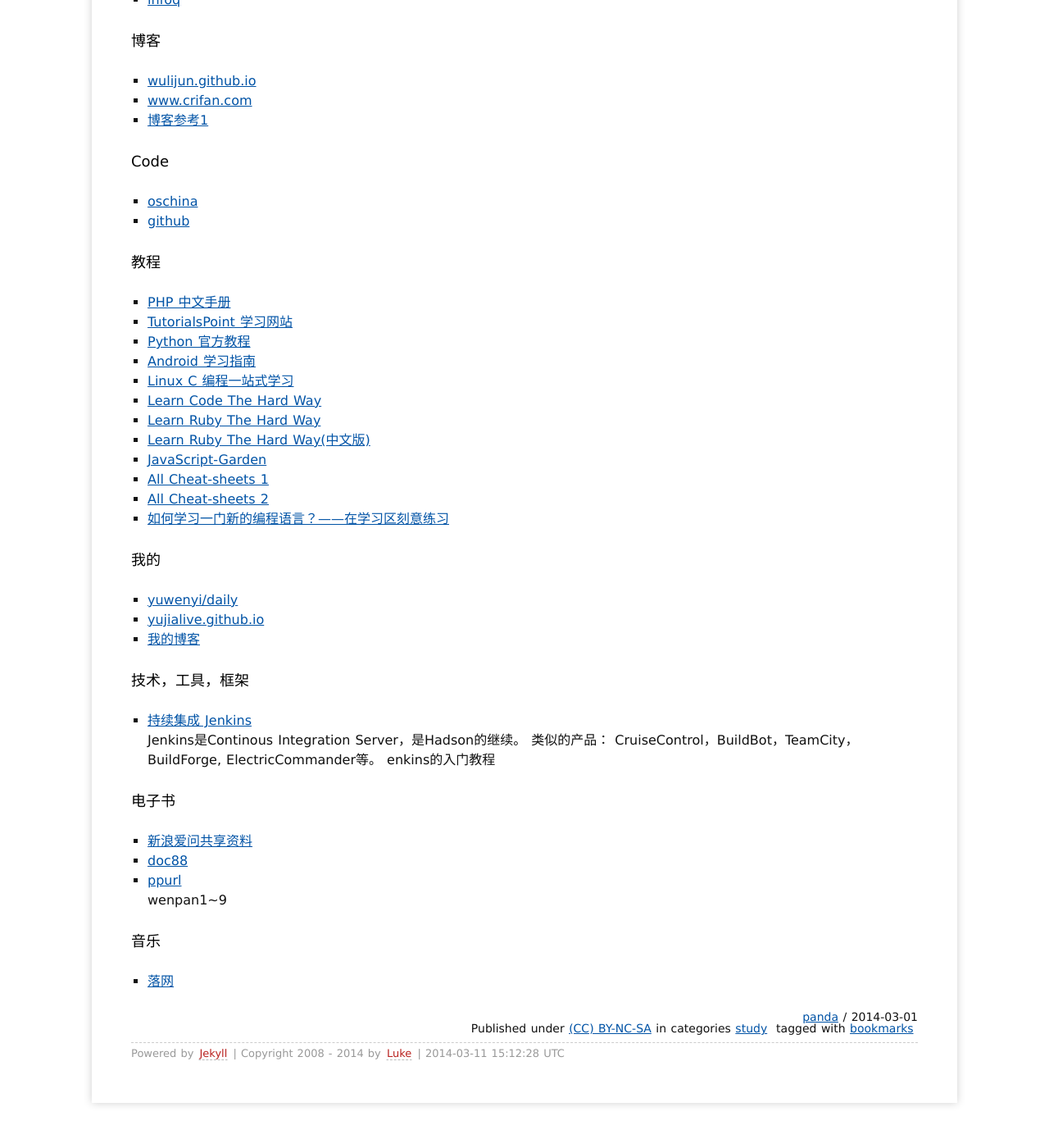
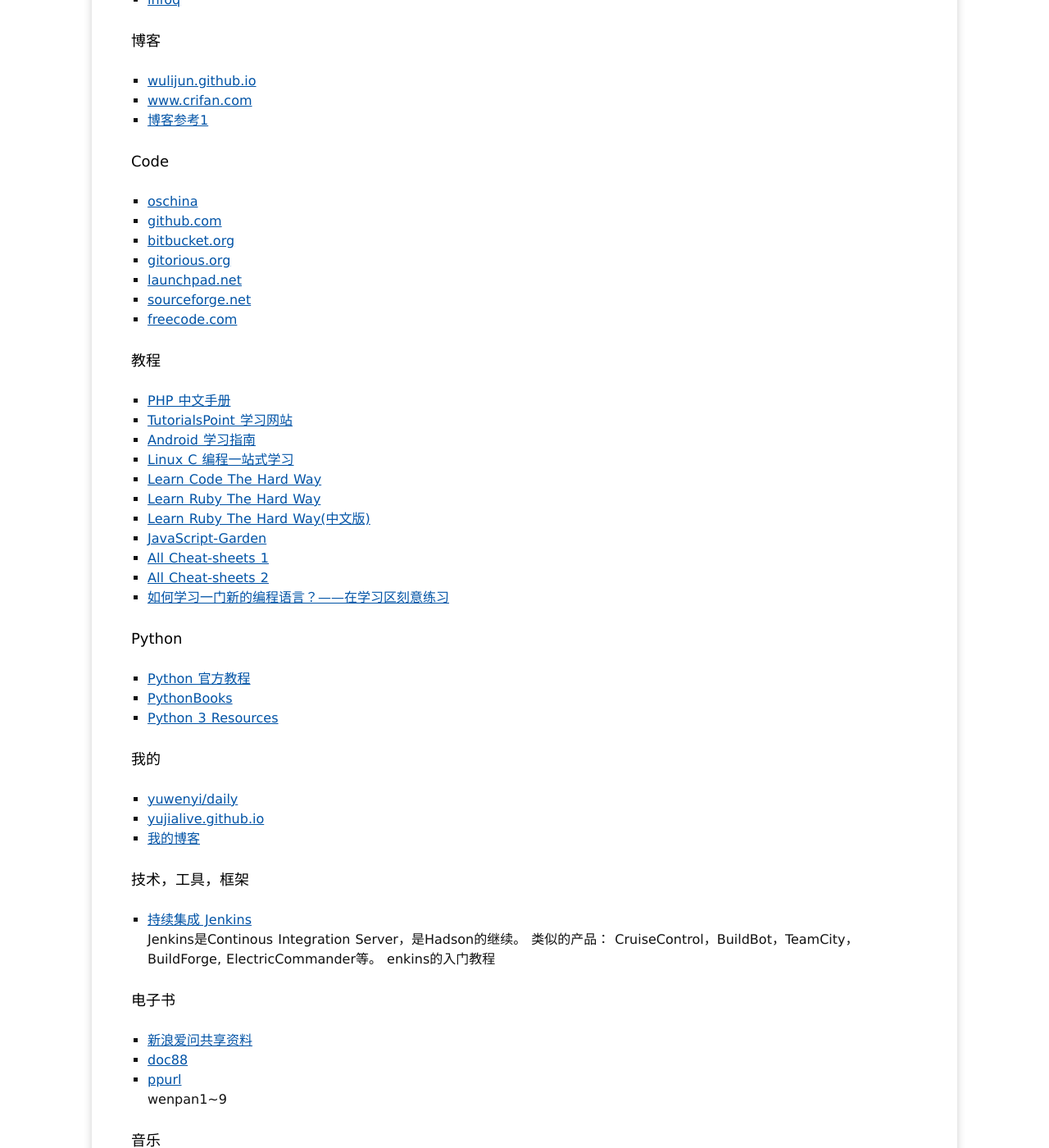
Before and after one commit to yujialive/yujialive.github.io, a Jekyll site: the page built from _posts/2014/2014-03-01-bookmarks.md, in a window 1280 px wide and 1400 px high, scrolled down 496 px. Shown: the whole window at 82% size. Built offline with Jekyll 4.4.1, drawn with Linux system fonts in a browser that asks for light colours; Markdown is read by kramdown in place of the engine named in the settings; comment, search, counter and statistics services are not loaded.

Commit message:
daily updates

```diff
--- a/_config.yml
+++ b/_config.yml
@@ -1,5 +1,5 @@
 markdown: rdiscount
-permalink: /:year/:month/:day/:title/
+permalink: /:year:month:day-:title/
 url: http://yujialive.github.io
 author: panda
 pygments: true
--- a/_posts/2014/2014-03-01-bookmarks.md
+++ b/_posts/2014/2014-03-01-bookmarks.md
@@ -21,12 +21,16 @@
 
 ### Code
 - [oschina](http://www.oschina.net)
-- [github](http://github.com)
+- [github.com](http://github.com)
+- [bitbucket.org](http://bitbucket.org)
+- [gitorious.org](http://gitorious.org)
+- [launchpad.net](http://launchpad.net)
+- [sourceforge.net](http://sourceforge.net)
+- [freecode.com](http://freecode.com)
 
 ### 教程
 - [PHP 中文手册](http://php.net/manual/zh/index.php)
 - [TutorialsPoint 学习网站](http://www.tutorialspoint.com/index.htm)
-- [Python 官方教程](http://docs.python.org/2/tutorial/)
 - [Android 学习指南](http://android.yaohuiji.com/about)
 - [Linux C 编程一站式学习](http://learn.akae.cn/media/index.html)
 - [Learn Code The Hard Way](http://learncodethehardway.org/)
@@ -36,6 +40,11 @@
 - [All Cheat-sheets 1](http://cheat-sheets.org/)
 - [All Cheat-sheets 2](http://refcardz.dzone.com/)
 - [如何学习一门新的编程语言？——在学习区刻意练习](http://www.yangzhiping.com/tech/learn-program-psychology.html)
+
+### Python
+- [Python 官方教程](http://docs.python.org/2/tutorial/)
+- [PythonBooks](http://pythonbooks.revolunet.com/)
+- [Python 3 Resources](http://getpython3.com/)
 
 ### 我的
 - [yuwenyi/daily](http://daily.yuwenyi.com)
```
Also changed, not shown: _posts/2014/2014-03-11-python-note4.md (added, +14 -0 lines).
